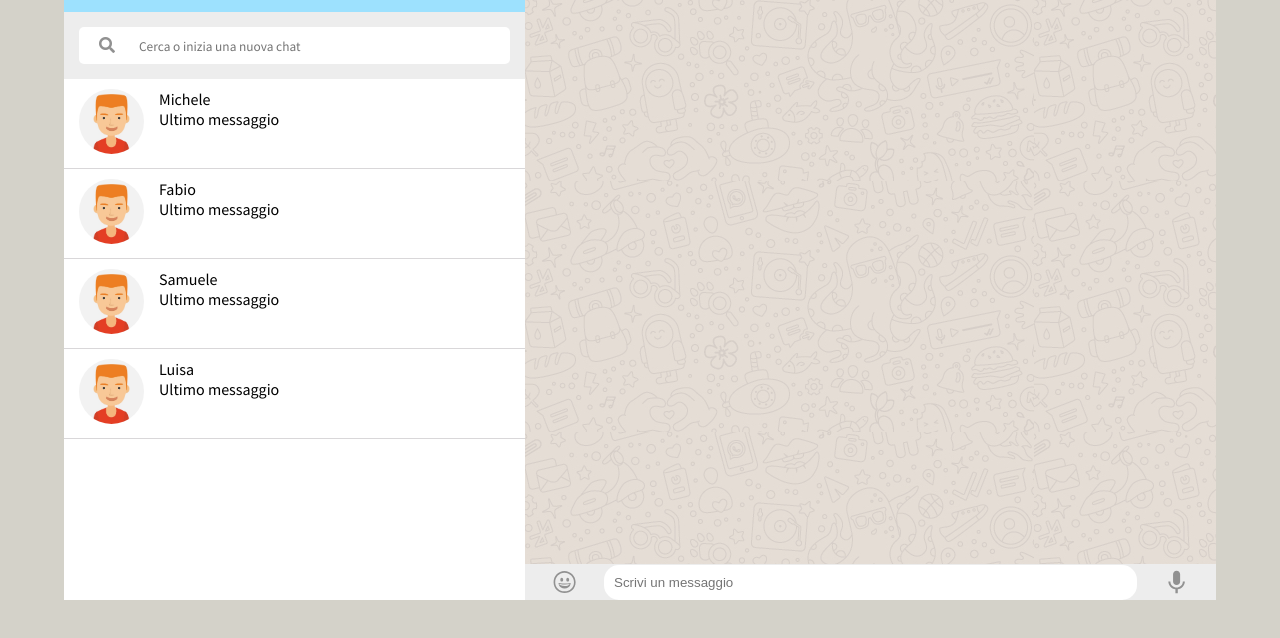
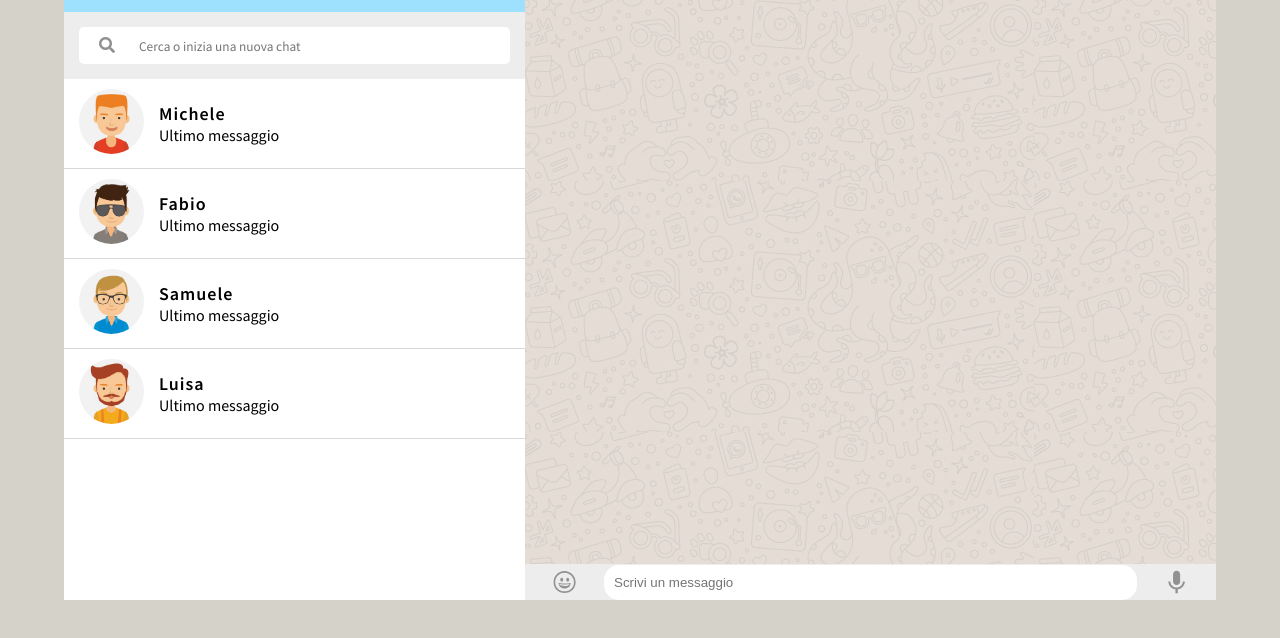
Before and after one commit to nicoalivernini/vue-boolzapp, a plain HTML site: page index.html in a window 1280 px wide. Shown: the part 160-798 px from the top of the page. Drawn offline with nearby package versions, Linux system fonts and the light colour scheme.

Commit message:
Impostate immagini con ciclo for

```diff
--- a/assets/css/master.css
+++ b/assets/css/master.css
@@ -190,6 +190,7 @@
 .user {
   display: flex;
   justify-content: flex-start;
+  align-items: center;
   padding: 10px 15px;
 }
 
@@ -205,6 +206,12 @@
 
 .chat .content-chat .user .text-user {
   font-family: 'Source Sans Pro', sans-serif;
+}
+
+.chat .content-chat .user .text-user p {
+  font-weight: 600;
+  font-size: 18px;
+  letter-spacing: 1px;
 }
 
 /* MODIFICO RIGHT MAIN */
--- a/assets/js/main.js
+++ b/assets/js/main.js
@@ -2,6 +2,7 @@ var app = new Vue ({
 
     el: '#root',
     data: {
+      imgSrc: 'assets/img/avatar_',
       contacts: [
       	{
       		name: 'Michele',
@@ -90,6 +91,7 @@ var app = new Vue ({
     }, //Chiusura data
 
     computed: {
+
       selezioneMessaggi: function () {
       let messageSent = contacts.filter(this.contacts.messages.status == 'sent');
       let messageReceived = contacts.filter(this.contacts.messages.status == 'received');
@@ -100,6 +102,7 @@ var app = new Vue ({
 
     methods: {
 
+
     }, //Chiusura methods
 
 }); //Chiusura Vue
--- a/index.html
+++ b/index.html
@@ -65,10 +65,10 @@
             </div>
           </div>
           <div class="chat">
-            <div v-for="contatto in contacts" class="content-chat">
+            <div v-for="(contatto, i) in contacts" class="content-chat">
               <div class="user">
                 <div class="content-user">
-                  <img src="assets/img/avatar_1.jpg" alt="">
+                  <img :src="imgSrc + ((i)+1) + '.jpg'" alt="">
                 </div>
                 <div class="text-user">
                   <p>{{ contatto.name }}</p>
```
